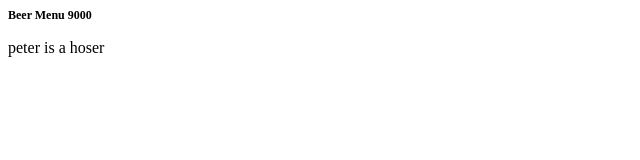
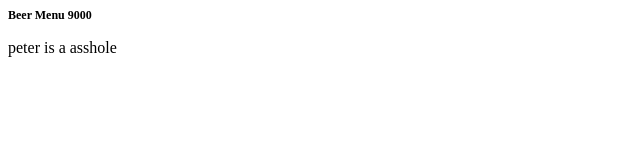
Before and after one commit to pdtnelson/super-beer-menu, a plain HTML site: page index.html in a window 1280 px wide. Shown: the full height of the page, 0-640 px from the left. Drawn offline with Linux system fonts and the light colour scheme.

Commit message:
Updated Paragraph

```diff
--- a/index.html
+++ b/index.html
@@ -5,6 +5,6 @@
 </head>
 <body>
     <h1>Beer Menu 9000</h1>
-    <p>peter is a hoser</p>
+    <p>peter is a asshole</p>
 </body>
 </html>
```
